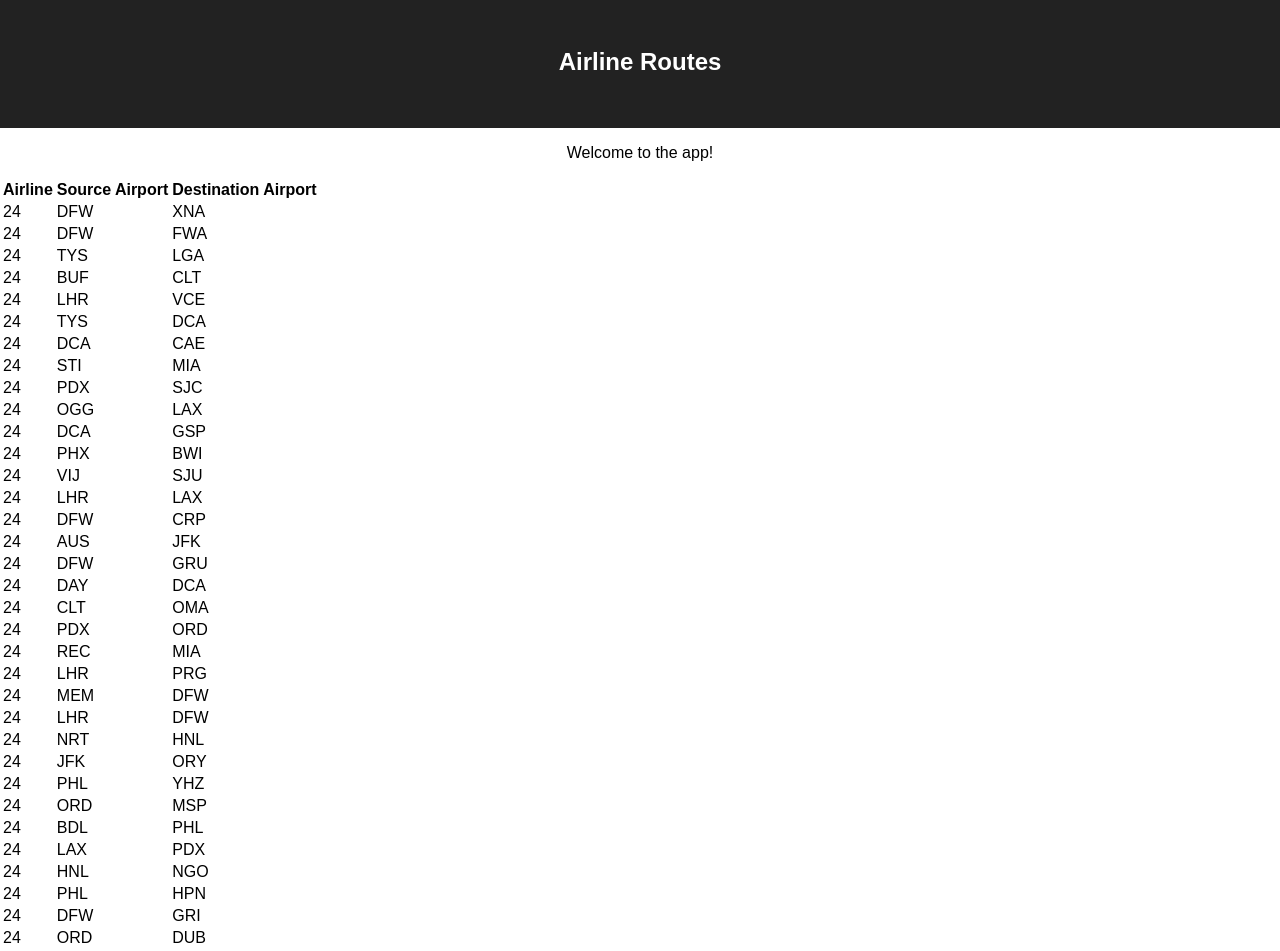
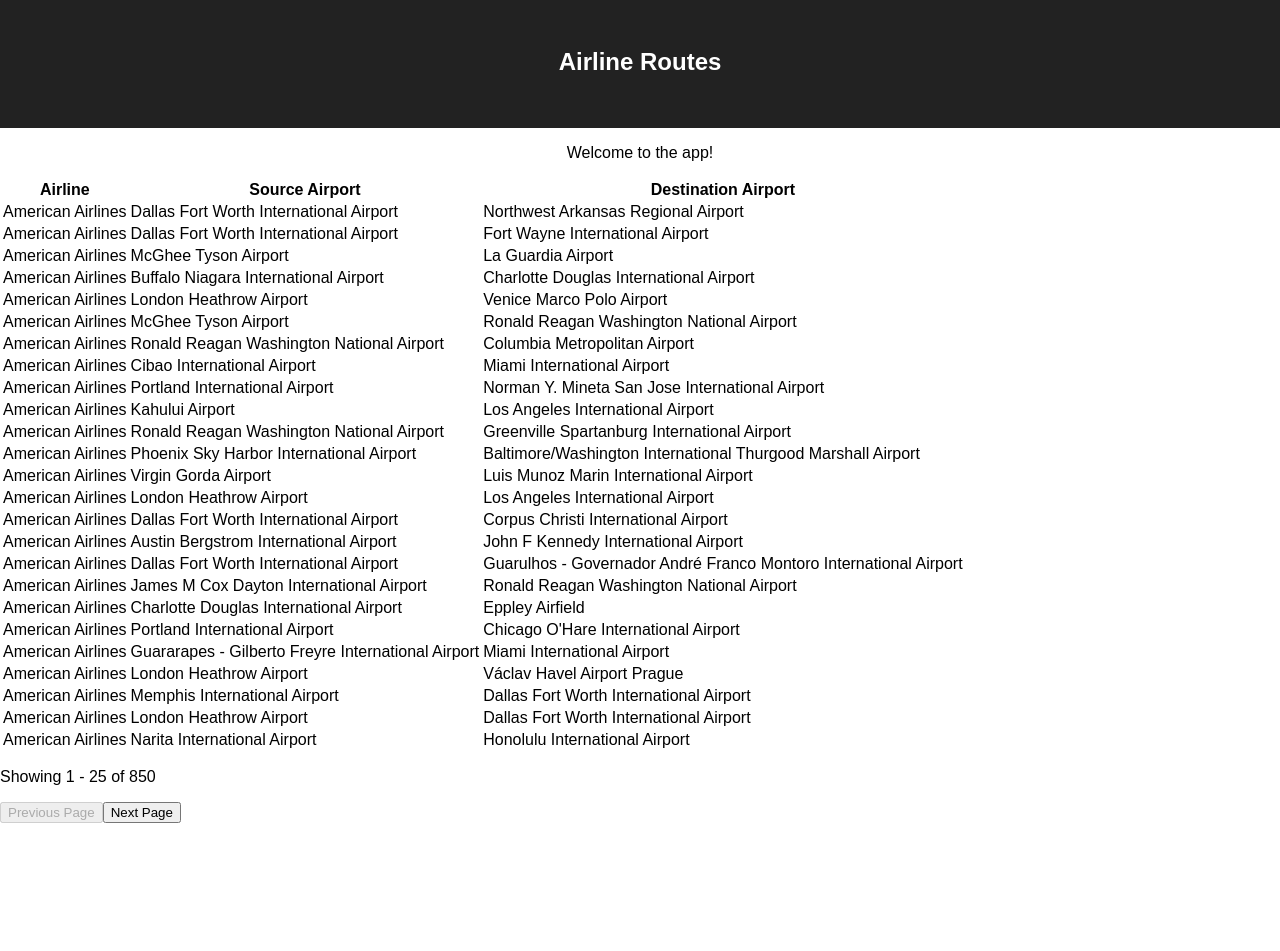
Before and after one commit to svetlanabrennan/airlines_routes_app, a React (Create React App) app: page / in a window 1280 px wide. Shown: the top 951 px of the page. After the commit the page ends 823 px from the top, so only its background shows below. Built offline with nearby package versions, Linux system fonts and the light colour scheme.

Commit message:
added pagination

```diff
--- a/src/App.js
+++ b/src/App.js
@@ -1,5 +1,5 @@
 import React, { Component } from 'react';
-import { routes } from './data'
+import { routes, getAirlineById, getAirportByCode } from './data'
 import Table from './components/Table'
 import './App.css';
 
@@ -11,6 +11,16 @@ const App = () => {
     { name: "Destination Airport", property: "dest" },
   ];
 
+
+  // returns the human friendly value for property
+  const formatValue = (property, value) => {
+    if (property === "airline") {
+      return getAirlineById(value).name;
+    } else {
+      return getAirportByCode(value).name;
+    }
+  };
+
   return (
     <div className="app">
       <header className="header">
@@ -21,7 +31,7 @@ const App = () => {
           Welcome to the app!
         </p>
       </section>
-      <Table columns={columns} routes={routes} />
+      <Table columns={columns} rows={routes} format={formatValue} />
     </div>
   );
 };
--- a/src/components/Table.js
+++ b/src/components/Table.js
@@ -1,11 +1,27 @@
-import React from 'react';
+import React, { useState } from 'react';
 
-const Table = (props) => {
+const Table = ({ columns, rows, format, pageLimit = 25 }) => {
+  const [page, setPage] = useState(0);
+
+  const previousPage = (event) => {
+    event.preventDefault();
+    setPage(page - 1);
+  }
+
+  const nextPage = (event) => {
+    event.preventDefault();
+    setPage(page + 1);
+  }
+
+  const start = page * pageLimit;
+  const end = start + pageLimit;
+
   return (
+    <div>
       <table>
         <thead>
           <tr>
-          {props.columns.map((col) => (
+            {columns.map((col) => (
               <th key={col.property}>
                 {col.name}
               </th>
@@ -13,25 +29,25 @@ const Table = (props) => {
           </tr>
         </thead>
         <tbody>
-        {props.routes.map((route) => (
+          {rows.slice(start, end).map((route) => {
+            return (
               <tr>
+                <td>{format("airline", route.airline)}</td>
+                <td>{format("src", route.src)}</td>
+                <td>{format("desc", route.dest)}</td>
+              </tr>
+            )
+          })}
+        </tbody>
+      </table >
 
-            <td>
-              {route.airline}
-            </td>
+      <p>Showing {start + 1} - {end} of {rows.length}</p>
 
-            <td>
-              {route.src}
-            </td>
-
-            <td>
-              {route.dest}
-            </td>
-
-          </tr>
-        ))}
-      </tbody>
-    </table>
+      <div>
+        <button onClick={previousPage} disabled={page === 0}>Previous Page</button>
+        <button onClick={nextPage} disabled={end + pageLimit >= rows.length}>Next Page</button>
+      </div>
+    </div>
   )
 }
 
--- a/src/data.js
+++ b/src/data.js
@@ -1395,4 +1395,12 @@ const airports = [
 
 ];
 
-module.exports = { routes, airlines, airports };
+function getAirlineById(id) {
+  return airlines.find((a) => a.id === id);
+}
+
+function getAirportByCode(code) {
+  return airports.find((a) => a.code === code);
+}
+
+module.exports = { routes, airlines, airports, getAirlineById, getAirportByCode };
```
Lines whose indentation alone changed are shown as unchanged.
